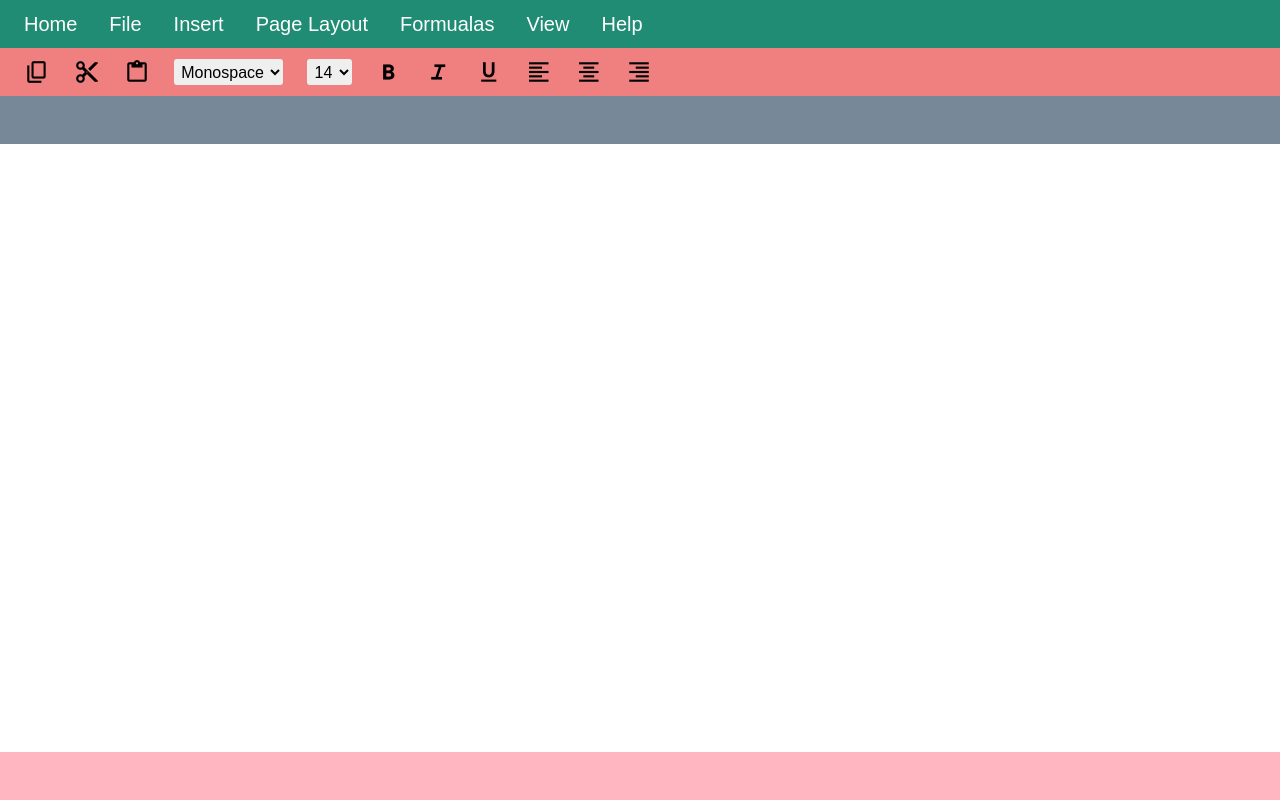
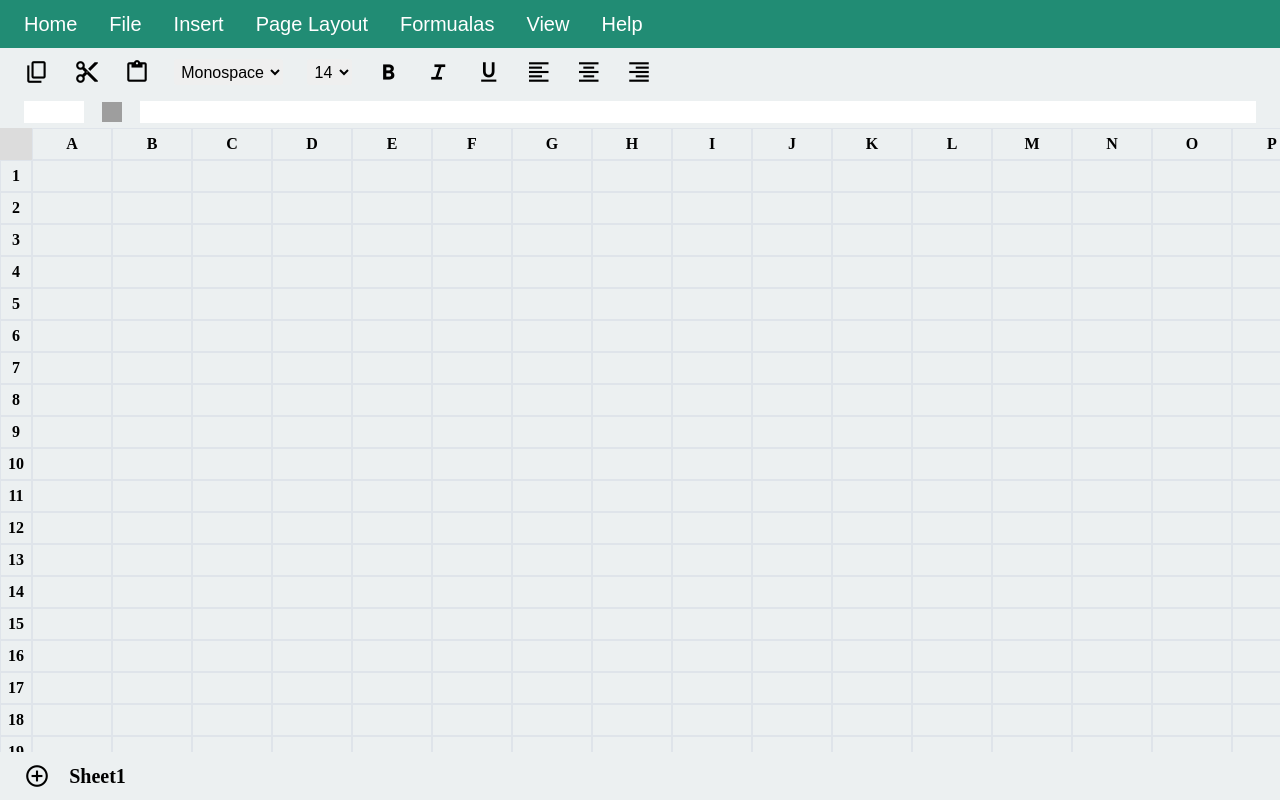
Before and after one commit to rishabhkum-Dev-1799/XcelPlus, a plain HTML site: page index.html in a window 1280 px wide. Drawn offline with nearby package versions, Linux system fonts and the light colour scheme; grey boxes are pictures that could not be loaded.

Commit message:
feature-initial UI Completed

```diff
--- a/index.html
+++ b/index.html
@@ -65,14 +65,36 @@
             <span class="material-symbols-outlined">
                 format_align_right
             </span>
-
-
-
         </div>
     </div>
-    <div class="formula-bar-cont"></div>
-    <div class="grid-cont"></div>
-    <div class="sheet-cont"></div>
+    <div class="formula-bar-cont">
+        <div class="formula-bar-wrapper">
+            <input type="text" class="cell-address-bar" readonly>
+            <div class="formula-icon-cont">
+                <img width="20" height="20" src="https://img.icons8.com/ios/50/formula-fx.png" alt="formula-fx" />
+            </div>
+            <input type="text" class="cell-formula-bar">
+        </div>
+    </div>
+    <div class="grid-cont">
+        <div class="dummy-cell"></div>
+        <div class="address-row-cont"></div>
+        <div class="cell-cont">
+            <div class="address-col-cont"></div>
+        </div>
+    </div>
+    <div class="sheet-cont">
+        <div class="sheet-cont-wrapper">
+            <div class="sheet-add-icon">
+                <span class="material-symbols-outlined">
+                    add_circle
+                </span>
+            </div>
+            <div class="sheet-folder-cont">
+                <div class="sheet-folder">Sheet1</div>
+            </div>
+        </div>
+    </div>
     <script src="./index.js"></script>
 </body>
 
--- a/index.js
+++ b/index.js
@@ -0,0 +1,43 @@
+'use strict';
+
+let cols = 26;
+let rows = 100;
+
+let addressColContainer = document.querySelector('.address-col-cont');
+let addressRowContainer = document.querySelector('.address-row-cont');
+let cellContainer = document.querySelector('.cell-cont');
+let addressInput = document.querySelector('.cell-address-bar');
+
+const addListenerForAddressBarDisplay = (cell, rowIndex, columnIndex) => {
+    cell.addEventListener('click', (e) => {
+        const rowNumber = rowIndex + 1;
+        const columnName = String.fromCharCode(65 + columnIndex);
+        addressInput.value = `${columnName}${rowNumber}`;
+    })
+};
+for (let i = 0; i < rows; i++) {
+    let addressRow = document.createElement('div');
+    addressRow.setAttribute('class', 'address-row');
+    addressRow.innerText = i + 1;
+    addressRowContainer.appendChild(addressRow);
+}
+
+for (let i = 0; i < cols; i++) {
+    let addressCol = document.createElement('div');
+    addressCol.setAttribute('class', 'address-col');
+    addressCol.innerText = String.fromCharCode(65 + i);
+    addressColContainer.appendChild(addressCol);
+}
+
+for (let i = 0; i < rows; i++) {
+    let cellRow = document.createElement('div');
+    cellRow.setAttribute('class', 'cell-row');
+    for (let j = 0; j < cols; j++) {
+        let cell = document.createElement('div');
+        cell.setAttribute('class', 'cell');
+        cell.setAttribute('contenteditable', 'true')
+        addListenerForAddressBarDisplay(cell, i, j);
+        cellRow.appendChild(cell);
+    }
+    cellContainer.appendChild(cellRow);
+}
--- a/style.css
+++ b/style.css
@@ -5,9 +5,11 @@
 body {
     margin: 0;
     padding: 0;
+    width: 100%;
+    height: 100%;
 }
 
-/* layer 1  */
+/* page-actions */
 .page-action-cont {
     height: 3rem;
     background-color: #218c74;
@@ -16,32 +18,7 @@ body {
     overflow: hidden;
 }
 
-.cell-action-cont {
-    height: 3rem;
-    background-color: lightcoral;
-    display: flex;
-    align-items: center;
-    overflow: hidden;
-}
-
-.formula-bar-cont {
-    height: 3rem;
-    background-color: lightslategray;
-}
-
-.sheet-cont {
-    height: 3rem;
-    background-color: lightpink;
-}
-
-.grid-cont {
-    height: calc(100vh - 3rem - 3rem - 3rem - 3rem);
-}
-
-/* Layer 2 css */
-/* Page actions css */
 .page-action-wrapper {
-    width: 100%;
     display: flex;
     flex-wrap: wrap;
     align-items: center;
@@ -58,8 +35,16 @@ body {
     cursor: pointer;
 }
 
+/*  cell actions */
+.cell-action-cont {
+    height: 3rem;
+    background-color: #ecf0f1;
+    display: flex;
+    align-items: center;
+    overflow: hidden;
+}
+
 .cell-action-wrapper {
-    width: 100%;
     display: flex;
     flex-wrap: wrap;
     align-items: center;
@@ -91,3 +76,166 @@ body {
 .font-size-prop {
     padding: 0.2rem;
 }
+
+/* formula bar styles */
+.formula-bar-cont {
+    height: 2rem;
+    background-color: #ecf0f1;
+}
+
+.formula-bar-wrapper {
+    height: inherit;
+    display: flex;
+    gap: 1rem;
+    align-items: center;
+    padding: 0.5rem;
+    margin: 0 1rem;
+}
+
+.formula-icon-cont {
+    display: flex;
+    align-items: center;
+    justify-content: center;
+    width: 2%;
+    overflow: hidden;
+}
+
+.cell-address-bar {
+    width: 5%;
+    padding: 0.2rem;
+    outline: none;
+    border: none;
+    text-align: center;
+    font-weight: 600;
+}
+
+.cell-formula-bar {
+    width: 93%;
+    padding: 0.2rem;
+    outline: none;
+    border: none;
+}
+
+
+/* grid styles */
+.grid-cont {
+    height: calc(100vh - 3rem - 3rem - 2rem - 3rem);
+    position: relative;
+    overflow: scroll;
+    background-color: #ecf0f1;
+}
+
+.dummy-cell {
+    width: 2rem;
+    height: 2rem;
+    background-color: gainsboro;
+    position: fixed;
+    z-index: 1;
+}
+
+.address-row-cont {
+    position: sticky;
+    left: 0;
+    top: 2rem;
+    background-color: #ecf0f1;
+
+}
+
+.address-row {
+    width: 2rem;
+    height: 2rem;
+    font-weight: 600;
+    display: flex;
+    align-items: center;
+    justify-content: center;
+    border: 1px #dfe4ea solid;
+}
+
+.cell-cont {
+    position: absolute;
+    top: 0;
+    left: 2rem;
+}
+
+.address-col-cont {
+    position: sticky;
+    top: 0rem;
+    left: 2rem;
+    display: flex;
+    overflow: hidden;
+    background-color: #ecf0f1;
+}
+
+
+
+.address-col {
+    width: 5rem;
+    height: 2rem;
+    display: flex;
+    align-items: center;
+    justify-content: center;
+    border: 1px #dfe4ea solid;
+    font-weight: 600;
+}
+
+.cell-row {
+    display: flex;
+}
+
+.cell {
+    width: 5rem;
+    height: 2rem;
+    display: flex;
+    flex-wrap: wrap;
+    align-items: center;
+    border: 1px #dfe4ea solid;
+    outline: none;
+}
+
+/* Sheet container styles */
+.sheet-cont {
+    height: 3rem;
+    background-color: #ecf0f1;
+    display: flex;
+    align-items: center;
+    overflow: hidden;
+}
+
+.sheet-cont-wrapper {
+    width: 100%;
+    display: flex;
+    flex-wrap: wrap;
+    align-items: center;
+    gap: 1rem;
+    padding: 0.5rem;
+    margin: 0 1rem;
+}
+
+.sheet-add-icon {
+    display: flex;
+    flex-wrap: wrap;
+    align-items: center;
+}
+
+.sheet-add-icon:hover {
+    scale: 1.1;
+    cursor: pointer;
+}
+
+.sheet-add-icon>span {
+    font-size: 26px;
+
+}
+
+.sheet-folder-cont {
+    display: flex;
+    flex-wrap: wrap;
+    align-items: center;
+}
+
+.sheet-folder {
+    font-size: 20px;
+    font-weight: 600;
+    padding: 0.2rem;
+    cursor: pointer;
+}
```
